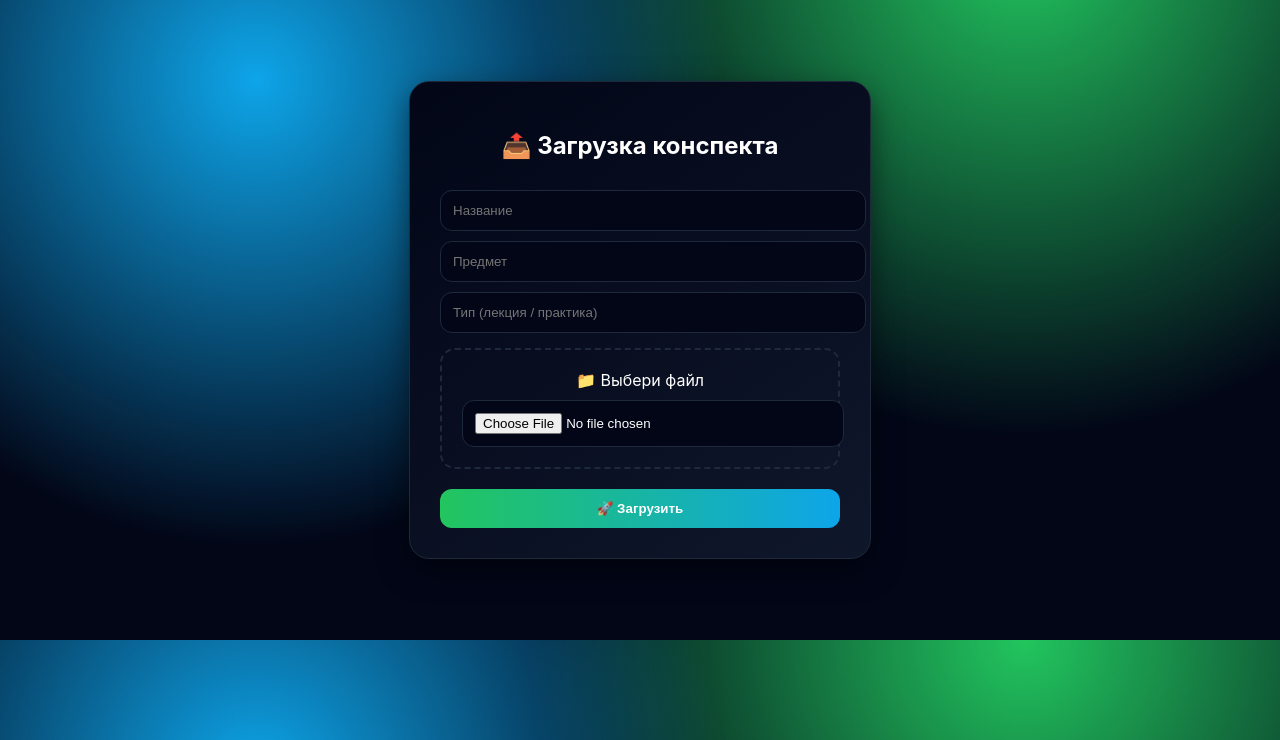
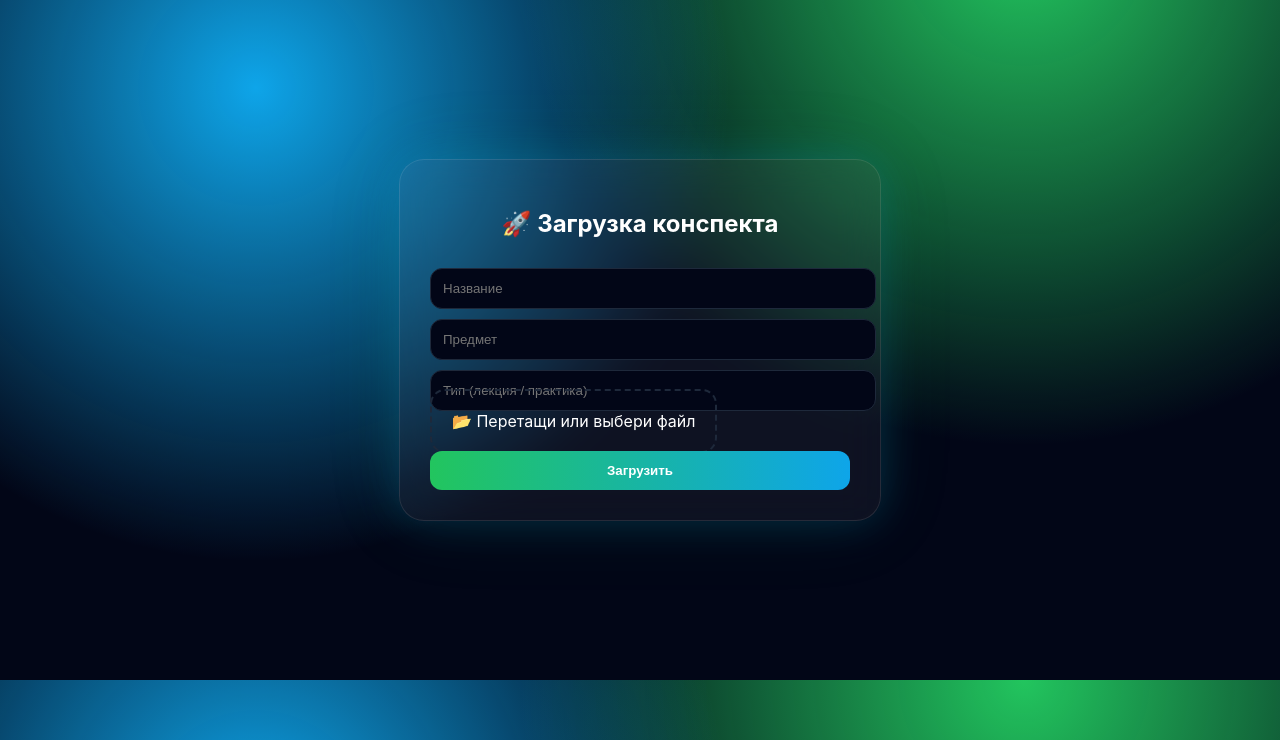
Before and after one commit to StanislavRostislav/college_notes, a FastAPI app: page /upload in a window 1280 px wide. Shown: the part 60-800 px from the top of the page. Run offline with FastAPI, Linux system fonts and the light colour scheme.

Commit message:
Update upload.html

```diff
--- a/templates/upload.html
+++ b/templates/upload.html
@@ -14,48 +14,24 @@
     </div>
 </div>
 
-<div style="display:flex; justify-content:center; align-items:center; height:80vh;">
+<div class="center">
 
-    <div style="
-        width:400px;
-        padding:30px;
-        border-radius:20px;
-        background: linear-gradient(145deg, #020617, #0f172a);
-        border:1px solid #1e293b;
-        box-shadow: 0 10px 30px rgba(0,0,0,0.5);
-    ">
+    <div class="card">
 
-        <h2 style="text-align:center; margin-bottom:20px;">
-            📤 Загрузка конспекта
-        </h2>
+        <h2>🚀 Загрузка конспекта</h2>
 
         <form method="post" enctype="multipart/form-data">
 
             <input name="title" placeholder="Название" required>
-
             <input name="subject" placeholder="Предмет" required>
-
             <input name="category" placeholder="Тип (лекция / практика)" required>
 
-            <div style="
-                border:2px dashed #1e293b;
-                border-radius:15px;
-                padding:20px;
-                margin-top:15px;
-                text-align:center;
-                cursor:pointer;
-                transition:0.3s;
-            "
-            onmouseover="this.style.borderColor='#22c55e'"
-            onmouseout="this.style.borderColor='#1e293b'">
+            <label class="file-box">
+                📂 Перетащи или выбери файл
+                <input type="file" name="file" required style="display:none;">
+            </label>
 
-                📁 Выбери файл
-                <input type="file" name="file" required style="color:white;">
-            </div>
-
-            <button class="btn" style="width:100%; margin-top:20px;">
-                🚀 Загрузить
-            </button>
+            <button class="btn">Загрузить</button>
 
         </form>
 
```
